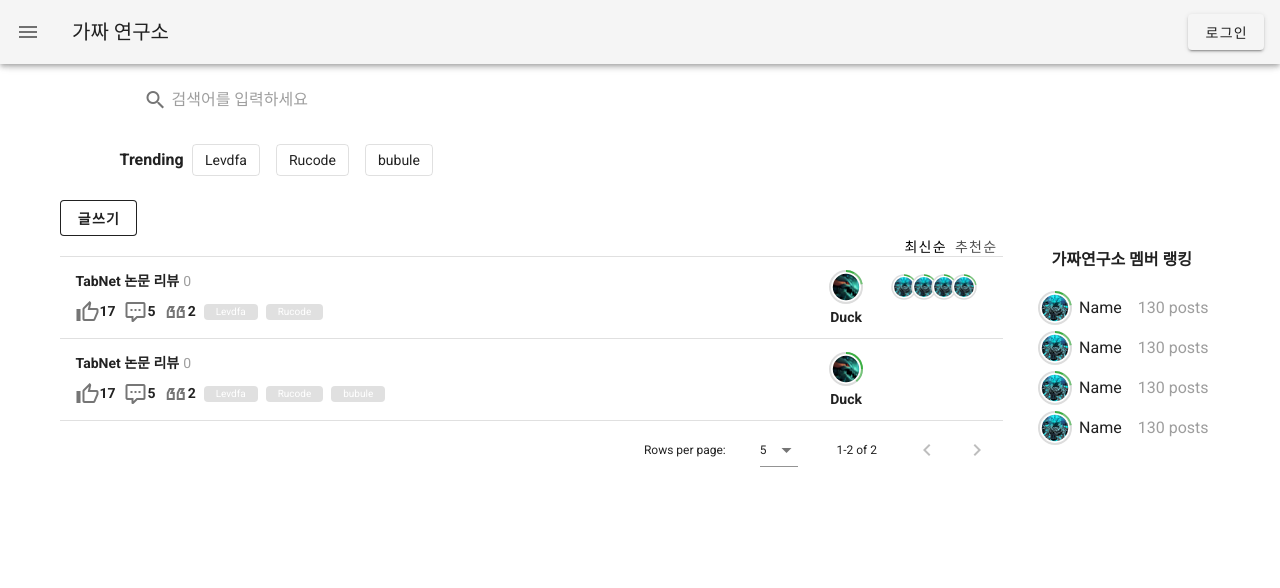
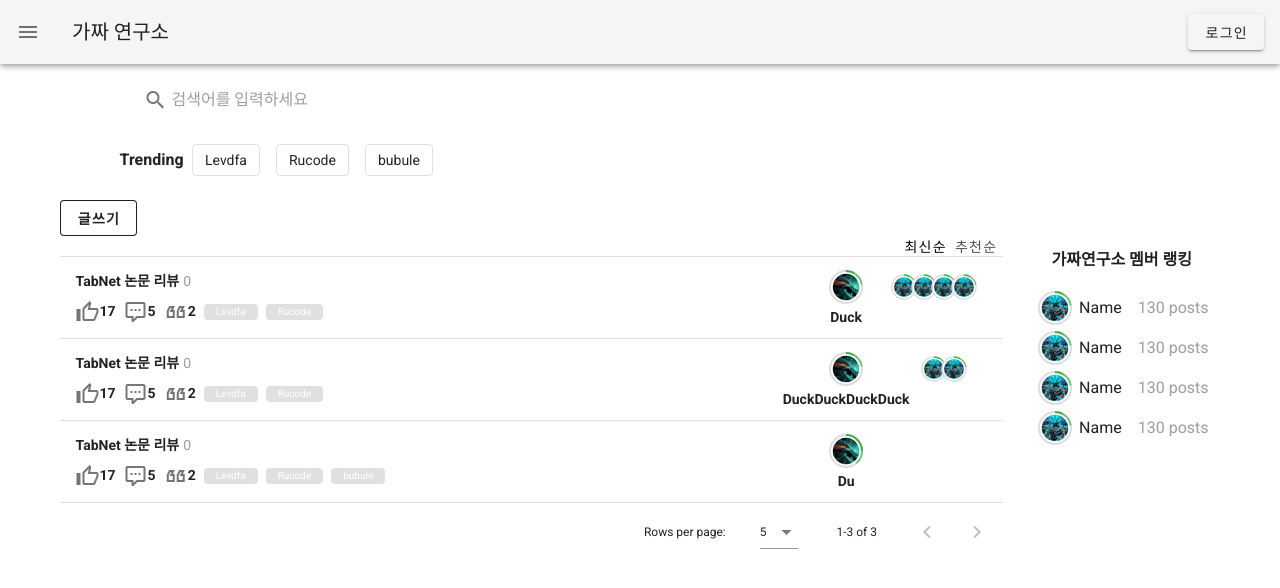
Before and after one commit to pseudolab/PseudoFront, a Nuxt app: page /archive in a window 1280 px wide. Shown: the top 588 px of the page. Built offline with nearby package versions, Linux system fonts and the light colour scheme.

Commit message:
Add: mock data

```diff
--- a/pages/archive/index.vue
+++ b/pages/archive/index.vue
@@ -69,7 +69,7 @@ export default {
           contributer: [
             {
               icon: 'test3.png',
-              name: 'Duck',
+              name: 'Duck1',
               level: 99,
               exp: 30,
               accumulation: 50,
@@ -90,14 +90,47 @@ export default {
             },
             {
               icon: 'test3.png',
-              name: 'Duck3',
+              name: 'Duck4',
               level: 99,
               exp: 30,
               accumulation: 50,
             },
             {
               icon: 'test3.png',
-              name: 'Duck3',
+              name: 'Duck5',
+              level: 99,
+              exp: 30,
+              accumulation: 50,
+            },
+          ],
+        },
+        {
+          info: {
+            title: 'TabNet 논문 리뷰',
+            likes: 17,
+            comments: 5,
+            quotations: 2,
+            date: Date.now(),
+            badges: ['Levdfa', 'Rucode'],
+          },
+          writer: {
+            icon: 'test3.png',
+            name: 'DuckDuckDuckDuck',
+            level: 99,
+            exp: 30,
+            accumulation: 50,
+          },
+          contributer: [
+            {
+              icon: 'test3.png',
+              name: 'Duck1',
+              level: 99,
+              exp: 30,
+              accumulation: 50,
+            },
+            {
+              icon: 'test3.png',
+              name: 'Duck2',
               level: 99,
               exp: 30,
               accumulation: 50,
@@ -115,7 +148,7 @@ export default {
           },
           writer: {
             icon: 'test3.png',
-            name: 'Duck',
+            name: 'Du',
             level: 99,
             exp: 90,
             accumulation: 50,
```
